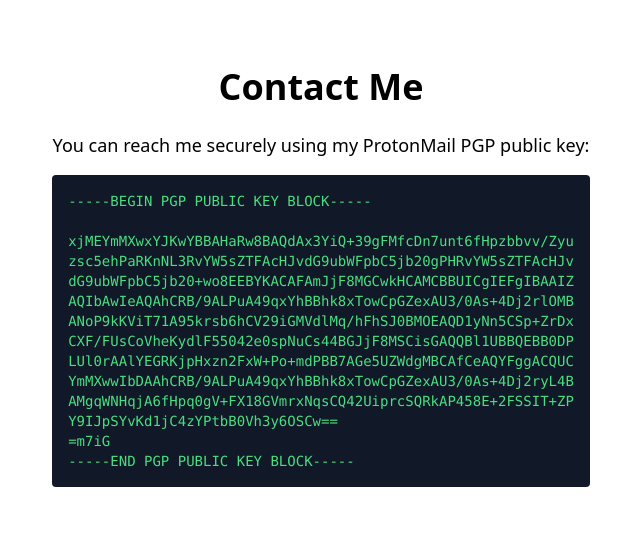
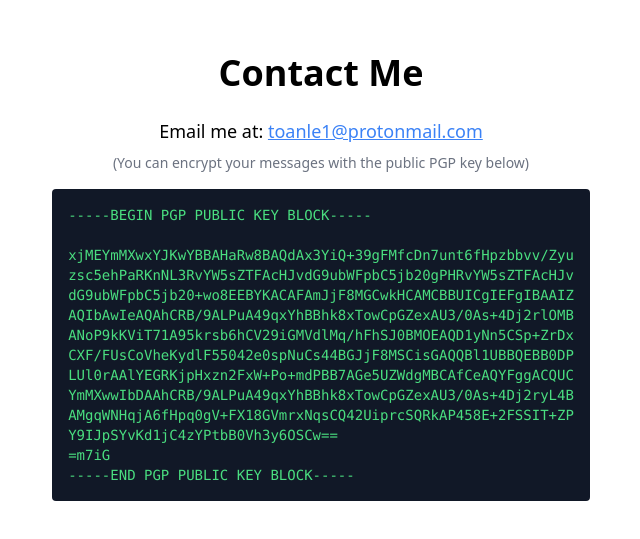
Before and after one commit to toanle0/toanle1-site, a Next.js app: page /contact in a window 1280 px wide. Shown: the part 123-662 px from the top of the page, without its empty margins (319-959 px from the left). Built offline with nearby package versions, Linux system fonts and the light colour scheme.

Commit message:
updated contact

```diff
--- a/src/app/contact/page.tsx
+++ b/src/app/contact/page.tsx
@@ -2,7 +2,15 @@
     return (
         <main className="min-h-screen flex flex-col items-center justify-center p-8">
             <h1 className="text-4xl font-bold mb-6">Contact Me</h1>
-            <p className="mb-4 text-lg">You can reach me securely using my ProtonMail PGP public key:</p>
+            <p className="mb-2 text-lg">
+                Email me at:{" "}
+                <a href="mailto:toanle1@protonmail.com" className="text-blue-500 underline">
+                    toanle1@protonmail.com
+                </a>
+            </p>
+            <p className="mb-4 text-sm text-gray-500">
+                (You can encrypt your messages with the public PGP key below)
+            </p>
             <pre className="bg-gray-900 text-green-400 p-4 rounded text-sm overflow-x-auto max-w-full">
 {`-----BEGIN PGP PUBLIC KEY BLOCK-----
 
```
